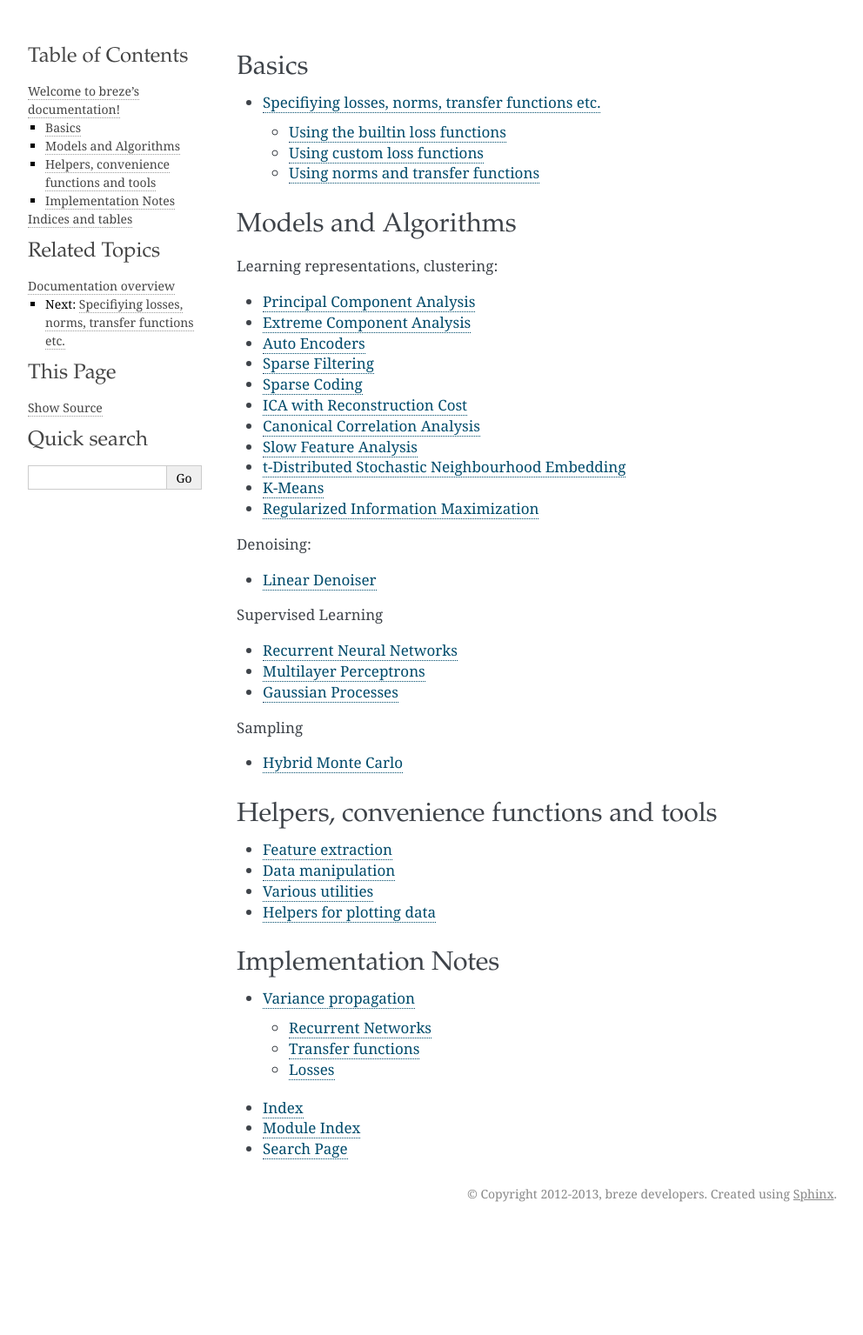
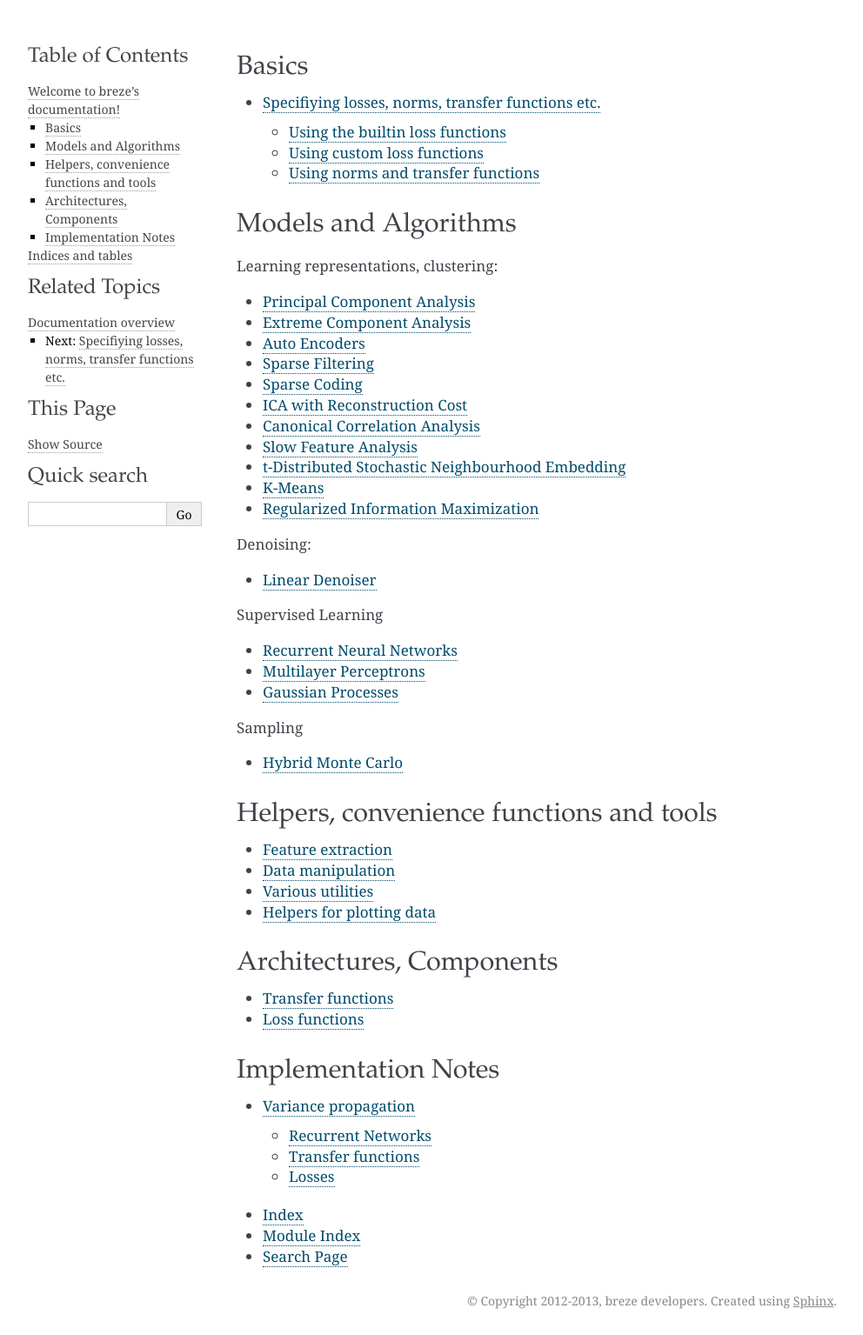
Before and after one commit to breze-no-salt/breze, a Sphinx documentation site: the page built from docs/source/index.rst, in a window 1280 px wide. Shown: the whole page at 87% size, without its empty margins (148-1140 px from the left). Built offline with Sphinx 7.4.7, drawn with Linux system fonts in a browser that asks for light colours; formulas are drawn with MathJax 3; before the commit the page ends 1412 px from its top, so only the background shows below that.

Commit message:
added sphinx docs for transfer and loss functions

```diff
--- /dev/null
+++ b/docs/source/arch/component/loss.rst
@@ -0,0 +1,5 @@
+Loss functions
+==============
+
+.. automodule:: breze.arch.component.loss
+   :members: squared, absolute, cat_ce, ncat_ce, bern_ces, bern_bern_kl, ncac, ncar, drlim, drlim1
--- /dev/null
+++ b/docs/source/arch/component/transfer.rst
@@ -0,0 +1,5 @@
+Transfer functions
+==================
+
+.. automodule:: breze.arch.component.transfer
+   :members: tanh, tanhplus, sigmoid, rectifier, softplus, softsign, softmax
--- a/docs/source/index.rst
+++ b/docs/source/index.rst
@@ -64,6 +64,14 @@ Helpers, convenience functions and tools
    :maxdepth: 1
 
 
+Architectures, Components
+-------------------------
+
+.. toctree::
+   arch/component/transfer
+   arch/component/loss
+
+
 Implementation Notes
 --------------------
 
```
